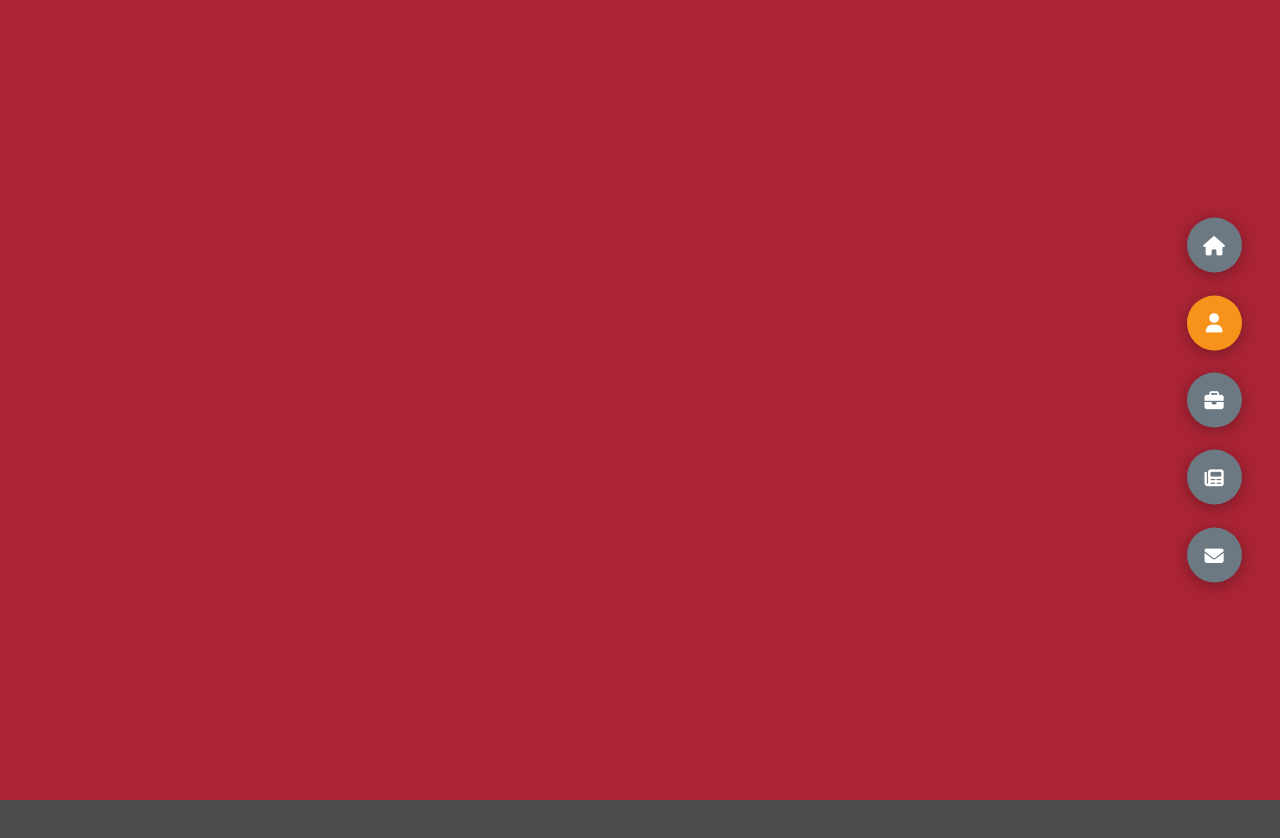
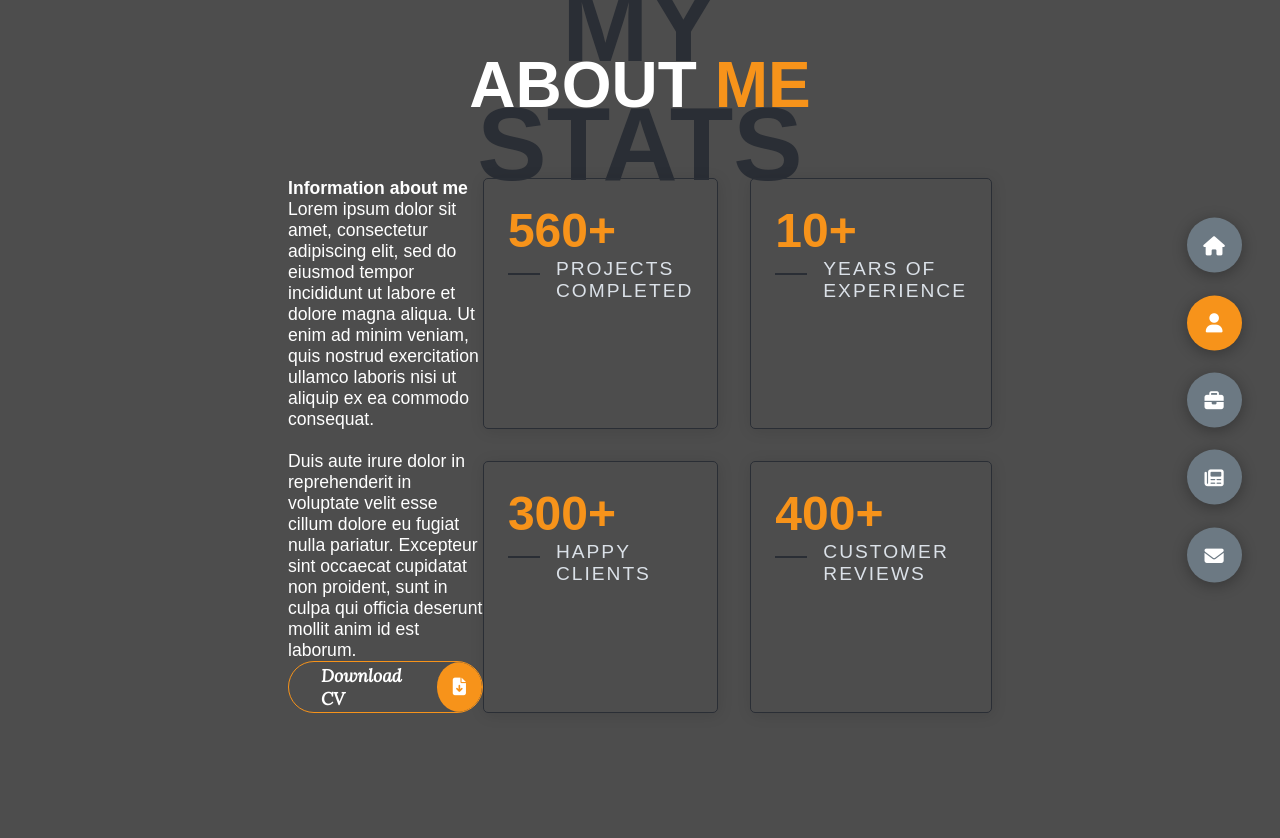
Before and after one commit to CryptoNari/PortfolioWebsite, a website built with webpack: page src/client/views/index.html in a window 1280 px wide. Both pictures are taken after a click on the element 1214 px from the left and 322 px from the top of the page. Before the commit the page ends 800 px from the top, so only its background shows below. Built offline with nearby package versions, Linux system fonts and the light colour scheme; a web font is replaced by a local one.

Commit message:
feat:Start on about section

```diff
--- a/src/client/styles/style.scss
+++ b/src/client/styles/style.scss
@@ -6,7 +6,7 @@
 }
 
 :root{
-  --color-primary: #4d4d4e;
+  --color-primary: #4d4d4d;
   --color-secondary: #f7931a;
   --color-white: #FFFFFF;
   --color-black: #000;
@@ -71,7 +71,6 @@ section{
 .sec2{
   display: none;
   transform: translateY(0) scale(1);
-  background-color: rgb(170, 36, 53);
 }
 
 .sec3{
@@ -208,6 +207,61 @@ section{
   }
 }
 
+/* About Section */
+
+.about-container{
+  display: grid;
+  grid-template-columns: repeat(2, 1fr);
+  padding-top: 3.5rem;
+  padding-bottom: 5rem;
+  .right-about{
+    display: grid;
+    grid-template-columns: repeat(2, 1fr);
+    grid-gap: 2rem;
+    .about-item{
+      border: 1px solid var(--color-grey5);
+      border-radius: 5px;
+      transition: var(--stand-trans);
+      box-shadow: 1px 2px 15px rgba(0,0,0,.1);
+      &:hover{
+        cursor: default;
+        transform: translateY(-5px);
+        border: 1px solid var(--color-secondary);
+        box-shadow: 1px 2px 15px rgba(0,0,0,.32);
+      }
+      .abt-text{
+        padding: 1.5rem;
+        display: flex;
+        flex-direction: column;
+        .large-text{
+          font-size: 3rem;
+          font-weight: 700;
+          color: var(--color-secondary);
+        }
+        .small-text{
+          padding-left: 3rem;
+          position: relative;
+          text-transform: uppercase;
+          font-size: 1.2rem;
+          color: var(--color-grey1);
+          letter-spacing: 2px;
+          &::before{
+            content: '';
+            position: absolute;
+            left: 0;
+            top: 15px;
+            width: 2rem;
+            height: 2px;
+            background-color: var(--color-grey5);
+          }
+        }
+      }
+    }
+  }
+}
+
+/* Independent Components */
+
 .btn-con{
   display: flex;
   align-self: flex-start;
@@ -255,13 +309,41 @@ section{
   }
 }
 
-h1{
+
+.main-title{
+  text-align: center;
+  h2{
+    position: relative;
+    text-transform: uppercase;
+    font-size: 4rem;
+    font-weight: 700;
+    span{
+      color: var(--color-secondary);
+    }
+    .bg-text{
+      position: absolute;
+      top: 50%;
+      left: 50%;
+      color: var(--color-grey5);
+      transition: var(--stand-trans);
+      z-index: -1;
+      transform: translate(-50%, -50%);
+      font-weight: 800;
+      font-size: 6.5rem;
+
+    }
+  }
+}
+
+
+
+/* h1{
   font-family: var(--font-header);
 }
 
 h2{
   font-family: var(--font-caption);
-}
+} */
 
 // Call of images with loader
     /*   background: url('./logoipsum-logo-50.svg');
--- a/src/client/views/index.html
+++ b/src/client/views/index.html
@@ -35,7 +35,7 @@
 
                 </p>
                 <div class="btn-con">
-                    <a href="" class="main-btn">
+                    <a href="#" class="main-btn">
                         <span class="btn-text">Download CV</span>
                         <span class="btn-icon"><i class="fa-solid fa-file-arrow-down"></i></span>
                     </a>
@@ -46,7 +46,56 @@
 
     </header>
     <main>
-        <section class="section sec2 about" id="about"></section>
+        <section class="section sec2 about" id="about">
+            <div class="main-title">
+                <h2>About <span>me</span><span class="bg-text">my stats</span></h2>
+            </div>
+            <div class="about-container">
+                <div class="left-about">
+                    <h4>Information about me</h4>
+                    <p>
+                        Lorem ipsum dolor sit amet, consectetur adipiscing elit, sed do eiusmod
+                        tempor incididunt ut labore et dolore magna aliqua. Ut enim ad minim veniam,
+                        quis nostrud exercitation ullamco laboris nisi ut aliquip ex ea commodo consequat. <br /><br />
+                        Duis aute irure dolor in reprehenderit in voluptate velit esse cillum dolore
+                        eu fugiat nulla pariatur. Excepteur sint occaecat cupidatat non proident,
+                        sunt in culpa qui officia deserunt mollit anim id est laborum.
+                    </p>
+                    <div class="btn-con">
+                        <a href="#" class="main-btn">
+                            <span class="btn-text">Download CV</span>
+                            <span class="btn-icon"><i class="fa-solid fa-file-arrow-down"></i></span>
+                        </a>
+                    </div>
+                </div>
+                <div class="right-about">
+                    <div class="about-item">
+                        <div class="abt-text">
+                            <p class="large-text">560+</p>
+                            <p class="small-text">Projects <br /> Completed</p>
+                        </div>
+                    </div>
+                    <div class="about-item">
+                        <div class="abt-text">
+                            <p class="large-text">10+</p>
+                            <p class="small-text">Years of <br /> experience</p>
+                        </div>
+                    </div>
+                    <div class="about-item">
+                        <div class="abt-text">
+                            <p class="large-text">300+</p>
+                            <p class="small-text">Happy <br /> Clients</p>
+                        </div>
+                    </div>
+                    <div class="about-item">
+                        <div class="abt-text">
+                            <p class="large-text">400+</p>
+                            <p class="small-text">Customer <br /> Reviews</p>
+                        </div>
+                    </div>
+                </div>
+            </div>
+        </section>
         <section class="section sec3 portfolio" id="portfolio"></section>
         <section class="section sec4 blogs" id="blogs"></section>
         <section class="section sec5 contact" id="contact"></section>
```
